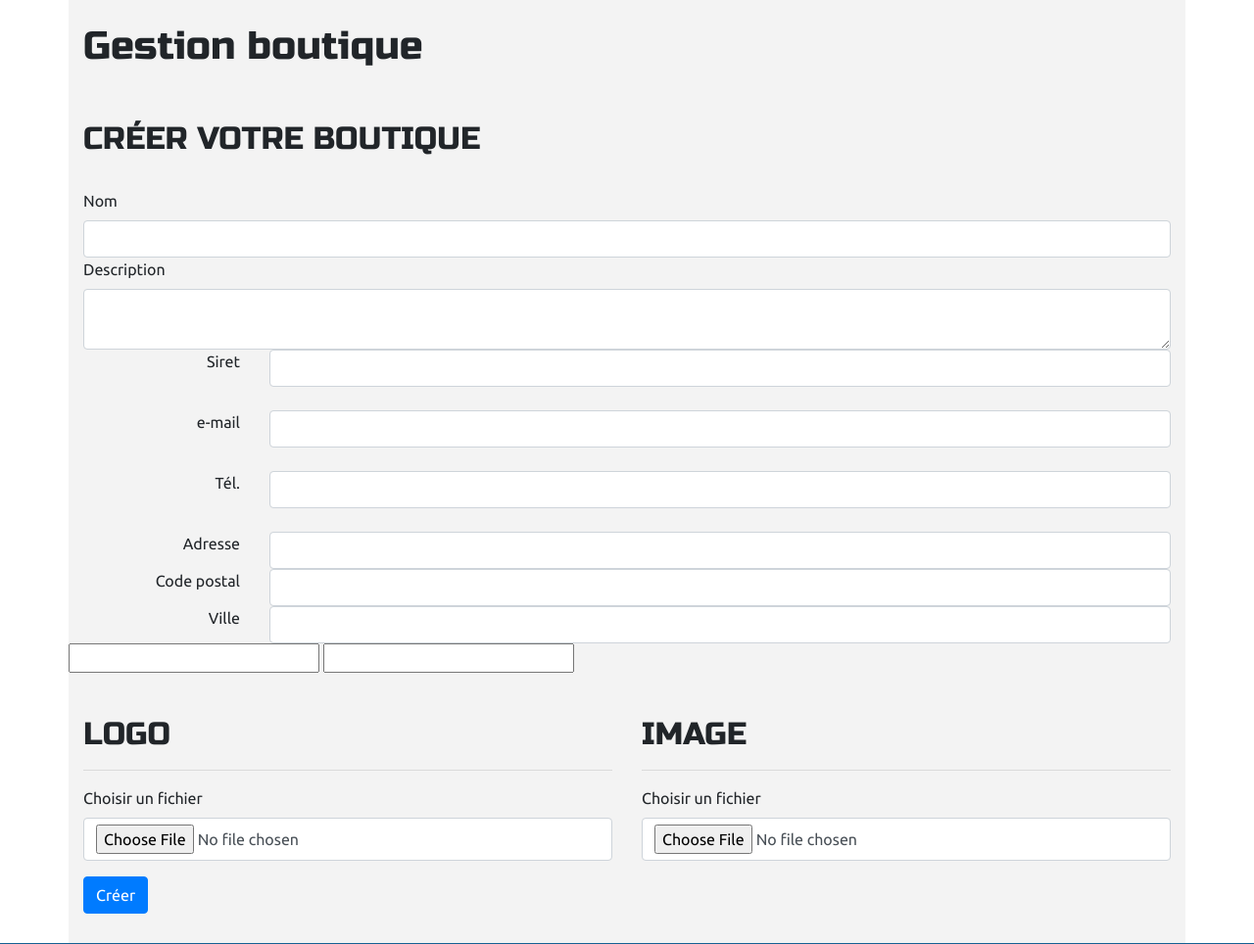
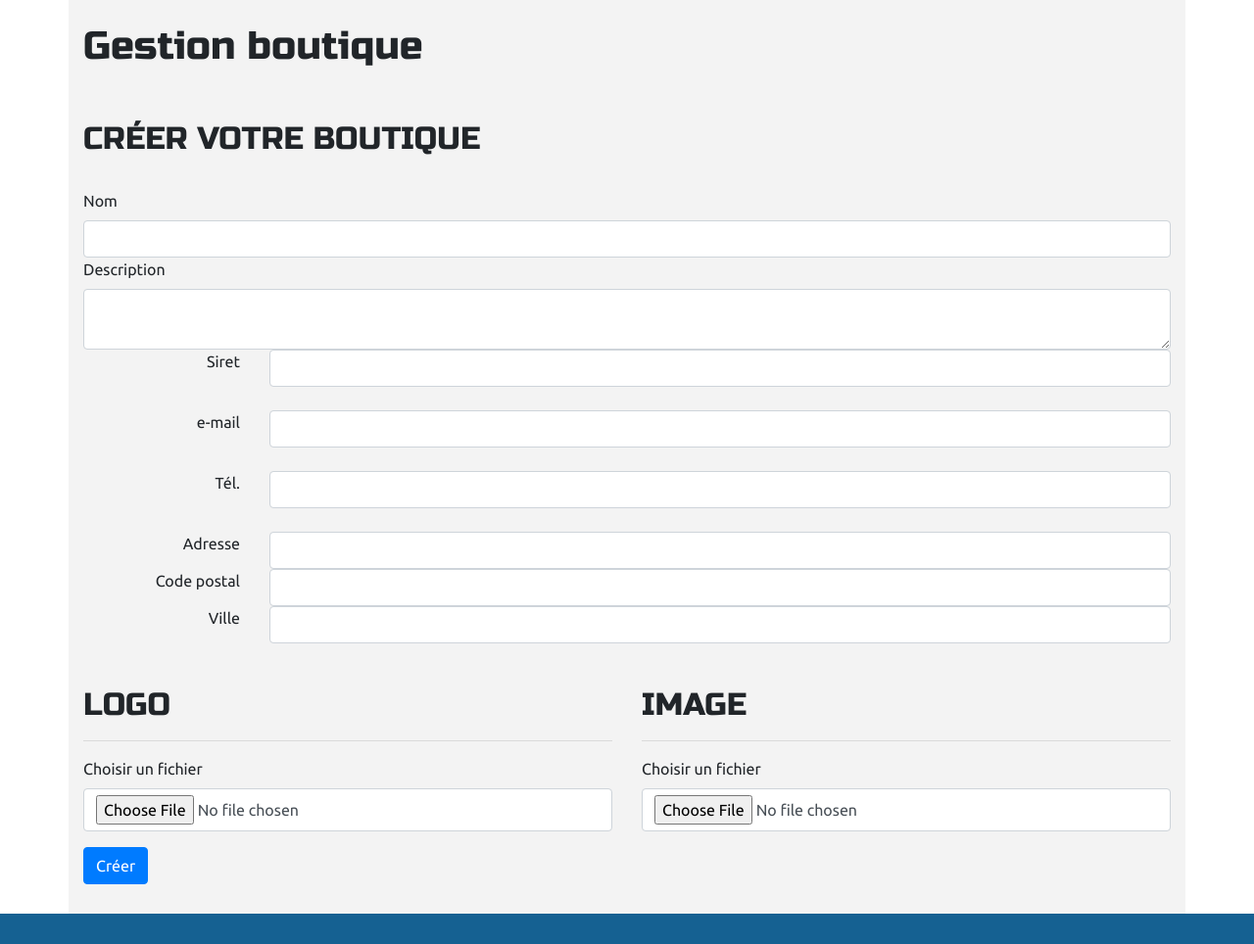
Before and after one commit to Memaii/Wf3-Session4-Groupe4, a Laravel app: page /gestion/boutique/ajout in a window 1280 px wide; the page is wider, and only the part inside the window is pictured. Shown: the part 180-1144 px from the top of that part at 98% size. Run offline with Laravel 8, Linux system fonts and the light colour scheme; the visitor is signed in with stand-in values (Sample User, id 1); settings files or empty folders that the repository lacks are supplied; some libraries are stand-ins or nearby versions; grey boxes are pictures that could not be loaded.

Commit message:
ajoutboutique

```diff
--- a/resources/views/gestion/ajoutboutique.blade.php
+++ b/resources/views/gestion/ajoutboutique.blade.php
@@ -8,7 +8,7 @@
 <script src="https://maps.google.com/maps/api/js?key=AIzaSyC8E8NfMUkrVa-21RDfyaRnvZMLodBWRNM" type="text/javascript"></script>
 
 
-<script type="text/javascript" src="{{ asset('assets/js/scripts.js') }}"></script>
+<script type="text/javascript" src="{{ asset('assets/js/map.js') }}"></script>
 
 <main class="container">
     <section class="row">
@@ -145,8 +145,8 @@
                         @endif
                     </div>
                     <div>
-                        <input id="lat" type="text" name="lat" value="{{ old('lat') }}">
-                        <input id="lon" type="text" name="lon" value="{{ old('lon') }}">
+                        <input id="lat" type="text" style="display: none;" name="lat" value="{{ old('lat') }}">
+                        <input id="lon" type="text" style="display: none;"" name="lon" value="{{ old('lon') }}">
                     </div>
                 </div>
 
```
